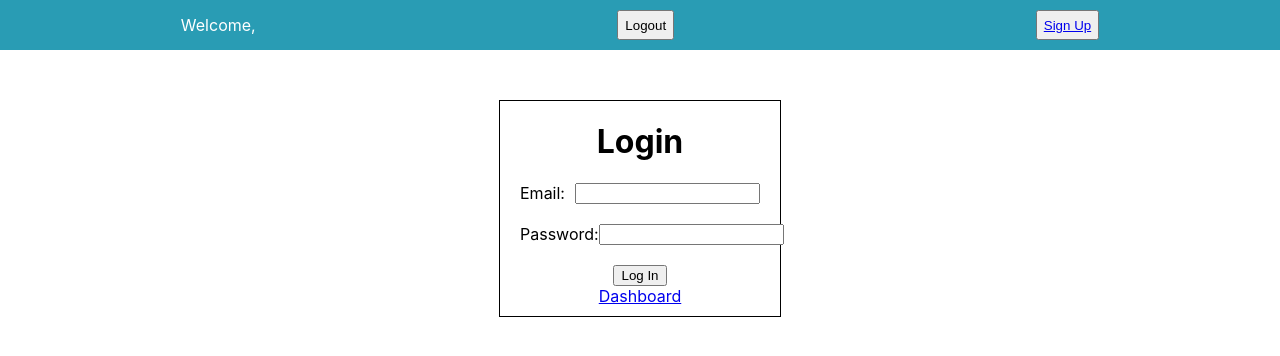
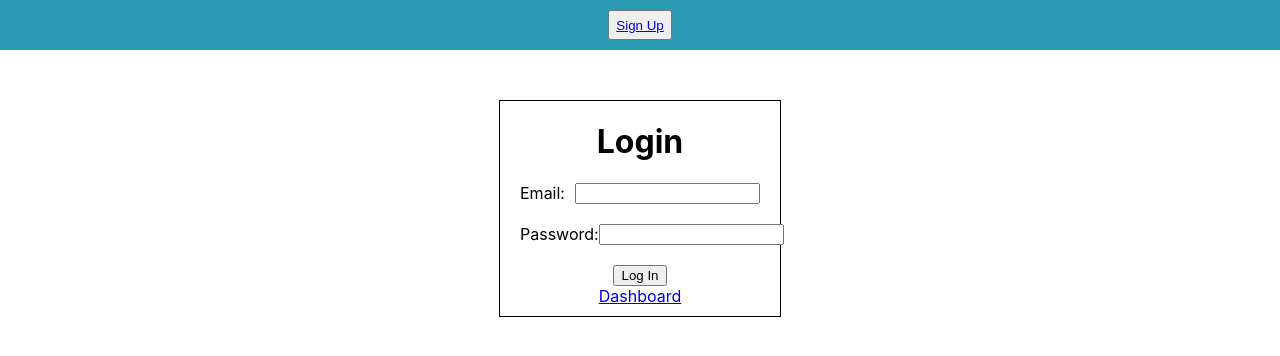
Before and after one commit to theMVPshop/gantt-app, a React (Create React App) app: page / in a window 1280 px wide. Shown: the top 356 px of the page. Built offline with nearby package versions, Linux system fonts and the light colour scheme.

Commit message:
created checkAuth function for dynamic rendering in nav bar

```diff
--- a/src/Router.js
+++ b/src/Router.js
@@ -1,11 +1,19 @@
 import React from "react";
 import { Routes, Route } from "react-router-dom";
+import cookie from "cookie";
 
 import Dashboard from "./components/Dashboard";
 import Login from "./components/Login/Login.js";
 import Signup from "./components/Signup/Signup.js";
 
 import CohortForm from "./components/Forms/CohortForm";
+
+export const checkAuth = () => {
+  const cookies = cookie.parse(document.cookie);
+  console.log("cookies", cookies);
+
+  return cookies["loggedIn"] ? true : false;
+};
 
 const Router = () => {
   return (
--- a/src/components/Nav/Nav.js
+++ b/src/components/Nav/Nav.js
@@ -1,5 +1,7 @@
 import React, { useEffect, useRef, useState } from "react";
 import { Link } from "react-router-dom";
+
+import { checkAuth } from "../../Router";
 import CohortForm from "../Forms/CohortForm.js";
 import "./Nav.css";
 
@@ -10,22 +12,22 @@ const Nav = () => {
 
   return (
     <nav className="nav-bar">
-      <p>Welcome, {localStorage.getItem("user_name")}</p>
+      { checkAuth() && <p>Welcome, {localStorage.getItem("user_name")}</p> }
+      { checkAuth() ?
         <button className="nav-link">
-        <Link
-          to="/"
-          className="link"
+          <Link to="/" className="link"
             onClick={() => {
-            document.cookie = "loggedIn=";
-            localStorage.clear();
-          }}
+            document.cookie = "loggedIn="
+            localStorage.clear()
+            window.location.replace("/")}}
           >
             Logout
           </Link>
-      </button>
+        </button> :
         <button className="nav-link">
           <Link to="/signup">Sign Up</Link>
         </button>
+      }
     </nav>
   );
 };
```
Lines whose indentation alone changed are shown as unchanged.
